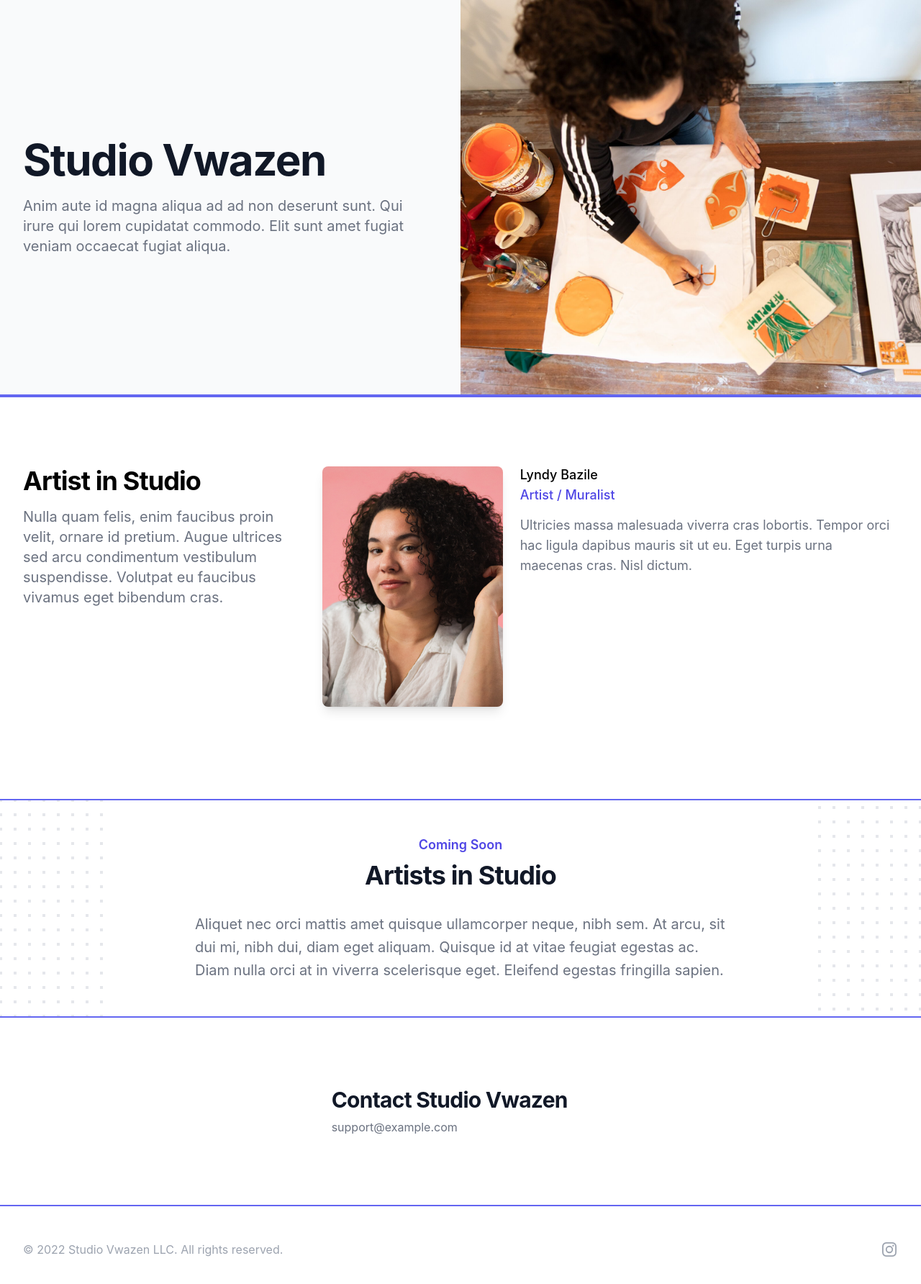
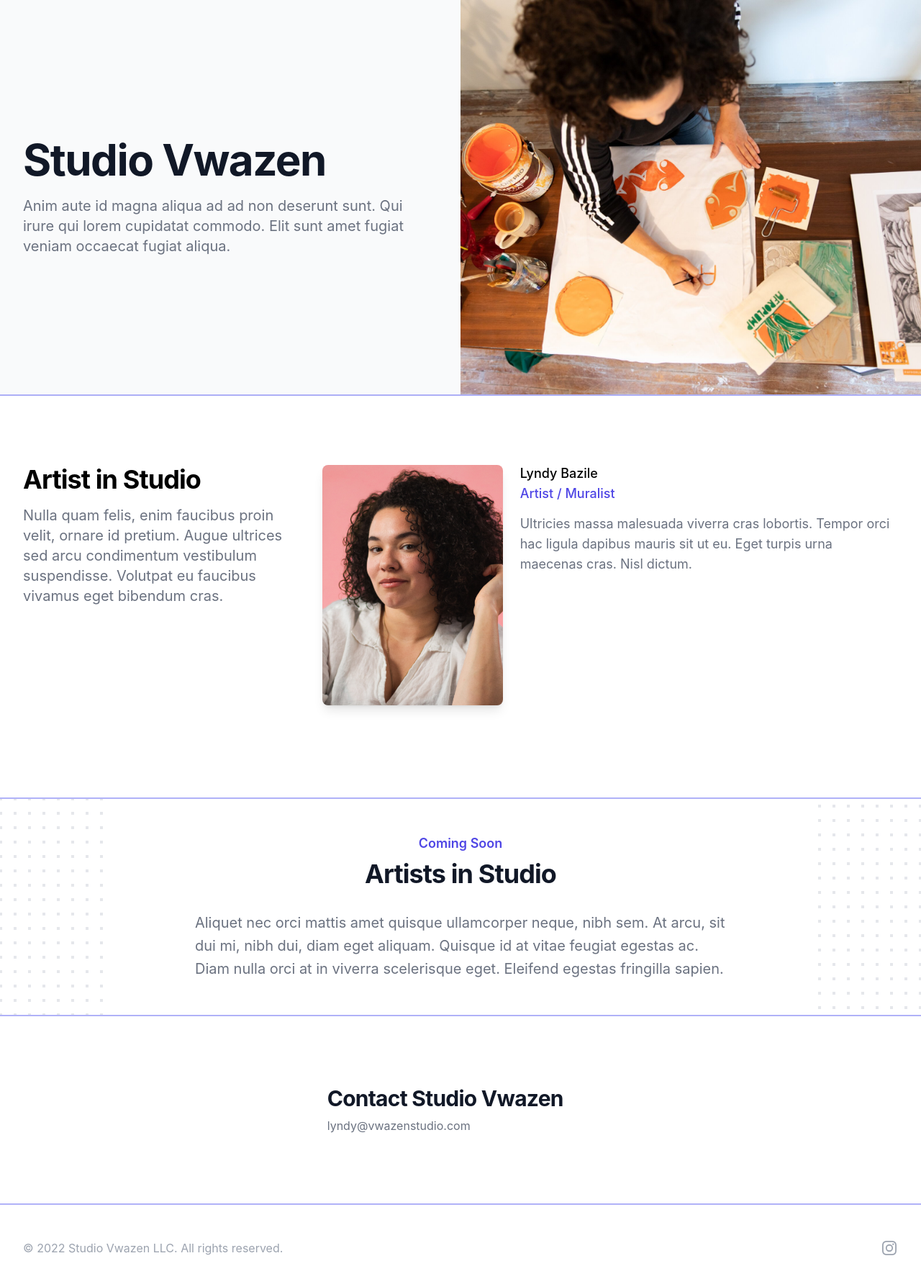
Before and after one commit to jrthartwig/studio-vwazen, a React (Create React App) app: page / in a window 1280 px wide. Shown: the top 1784 px of the page at 72% size. Built offline with nearby package versions, Linux system fonts and the light colour scheme.

Commit message:
fix: borders and site information

```diff
--- a/public/index.html
+++ b/public/index.html
@@ -5,10 +5,7 @@
     <link rel="icon" href="%PUBLIC_URL%/favicon.ico" />
     <meta name="viewport" content="width=device-width, initial-scale=1" />
     <meta name="theme-color" content="#000000" />
-    <meta
-      name="description"
-      content="Web site created using create-react-app"
-    />
+    <meta name="description" content="A community of artists" />
     <link rel="apple-touch-icon" href="%PUBLIC_URL%/logo192.png" />
     <!--
       manifest.json provides metadata used when your web app is installed on a
@@ -24,7 +21,7 @@
       work correctly both with client-side routing and a non-root public URL.
       Learn how to configure a non-root public URL by running `npm run build`.
     -->
-    <title>React App</title>
+    <title>Studio Vwazen</title>
   </head>
   <body>
     <noscript>You need to enable JavaScript to run this app.</noscript>
--- a/src/ArtistInStudio.jsx
+++ b/src/ArtistInStudio.jsx
@@ -6,15 +6,13 @@ const people = [
     role: "Artist / Muralist",
     imageUrl: headshot,
     bio: "Ultricies massa malesuada viverra cras lobortis. Tempor orci hac ligula dapibus mauris sit ut eu. Eget turpis urna maecenas cras. Nisl dictum.",
-    twitterUrl: "#",
-    linkedinUrl: "#",
   },
   // More people...
 ];
 
 export default function ArtistInStudio() {
   return (
-    <div className="bg-white border-b-2 border-b-indigo-500">
+    <div className="bg-white border-b-2 border-b-indigo-500/50">
       <div className="mx-auto max-w-7xl py-12 px-4 sm:px-6 lg:px-8 lg:py-24">
         <div className="space-y-12 lg:grid lg:grid-cols-3 lg:gap-8 lg:space-y-0">
           <div className="space-y-5 sm:space-y-4">
--- a/src/ArtistsInStudioInformation.jsx
+++ b/src/ArtistsInStudioInformation.jsx
@@ -1,6 +1,6 @@
 export default function ArtistsInStudioInformation() {
   return (
-    <div className="relative overflow-hidden bg-white py-12 border-b-2 border-b-indigo-500">
+    <div className="relative overflow-hidden bg-white py-12 border-b-2 border-b-indigo-500/50">
       <div className="hidden lg:absolute lg:inset-y-0 lg:block lg:h-full lg:w-full lg:[overflow-anchor:none]">
         <div
           className="relative mx-auto h-full max-w-prose text-lg"
--- a/src/ContactLyndy.jsx
+++ b/src/ContactLyndy.jsx
@@ -1,6 +1,6 @@
 export default function ContactLyndy() {
   return (
-    <div className="bg-white border-b-2 border-b-indigo-500">
+    <div className="bg-white border-b-2 border-b-indigo-500/50">
       <div className="mx-auto max-w-7xl py-16 px-4 sm:px-6 lg:py-24 lg:px-8">
         <div className="divide-gray-200">
           <div className="lg:grid place-content-center">
@@ -12,7 +12,7 @@ export default function ContactLyndy() {
                 <dl className="mt-2 text-base text-gray-500">
                   <div>
                     <dt className="sr-only">Email</dt>
-                    <dd>support@example.com</dd>
+                    <dd>lyndy@vwazenstudio.com</dd>
                   </div>
                 </dl>
               </div>
--- a/src/StudioVwazenBanner.jsx
+++ b/src/StudioVwazenBanner.jsx
@@ -3,7 +3,7 @@ import bannerImage from "./afroplump11.jpeg";
 export default function StudioVwazenBanner() {
   return (
     <div className="relative bg-gray-50">
-      <main className="lg:relative border-b-4 border-b-indigo-500">
+      <main className="lg:relative border-b-2 border-b-indigo-500/50">
         <div className="mx-auto w-full max-w-7xl pt-16 pb-20 text-center lg:py-48 lg:text-left">
           <div className="px-4 sm:px-8 lg:w-1/2 xl:pr-16">
             <h1 className="text-4xl font-bold tracking-tight text-gray-900 sm:text-5xl md:text-6xl lg:text-5xl xl:text-6xl">
```
Also changed, not shown: public/manifest.json.
